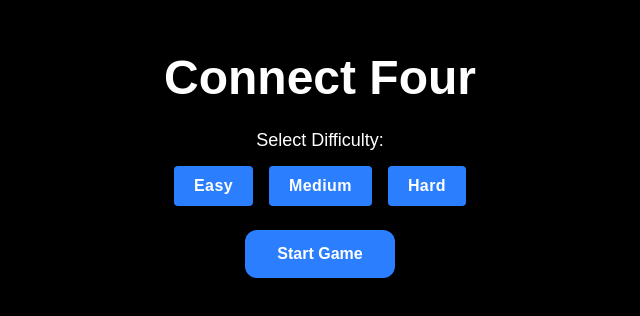
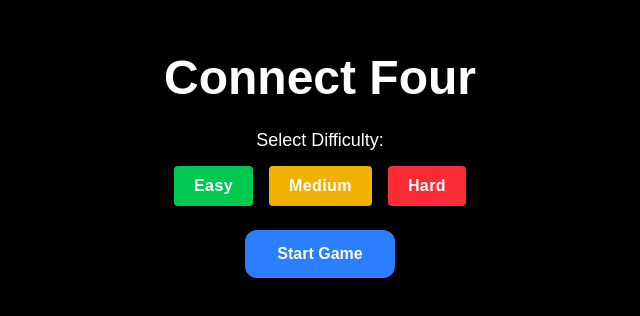
Before and after one commit to RuthlesSan/tic-tac-toe-ai, a Next.js app: page /games/connect4 in a window 1280 px wide. Shown: the part 234-550 px from the top of the page, without its empty margins (320-960 px from the left). Built offline with nearby package versions, Linux system fonts and the light colour scheme.

Commit message:
Added Connect Four game

```diff
--- a/app/games/connect4/page.js
+++ b/app/games/connect4/page.js
@@ -98,7 +98,7 @@ export default function ConnectFour() {
     };
 
     const handleClick = (col) => {
-        if (winner) return;
+        if (winner || !gameStarted) return;
 
         playSound(clickSound);
 
@@ -116,10 +116,19 @@ export default function ConnectFour() {
 
         setTimeout(() => {
             const aiCol = getAIMove(newBoard);
-            newBoard = dropPiece(newBoard, aiCol, "O");
-            setBoard(newBoard);
 
-            const aiWin = checkWinner(newBoard);
+            let updatedBoard = newBoard.map(r => [...r]);
+
+            for (let r = ROWS - 1; r >= 0; r--) {
+                if (!updatedBoard[r][aiCol]) {
+                    updatedBoard[r][aiCol] = "O";
+                    break;
+                }
+            }
+
+            setBoard(updatedBoard);
+
+            const aiWin = checkWinner(updatedBoard);
             if (aiWin) {
                 playSound(loseSound);
                 setPopupMessage("🤖 AI Wins!");
@@ -152,7 +161,14 @@ export default function ConnectFour() {
                         <button
                             key={level}
                             onClick={() => setDifficulty(level)}
-                            className="px-5 py-2 rounded font-bold tracking-wide bg-blue-500"
+                            className={`px-5 py-2 rounded font-bold tracking-wide transition ${difficulty === level
+                                ? "bg-blue-600 scale-105"
+                                : level === "easy"
+                                    ? "bg-green-500 hover:bg-green-600"
+                                    : level === "medium"
+                                        ? "bg-yellow-500 hover:bg-yellow-600"
+                                        : "bg-red-500 hover:bg-red-600"
+                                }`}
                         >
                             {level.charAt(0).toUpperCase() + level.slice(1)}
                         </button>
```
